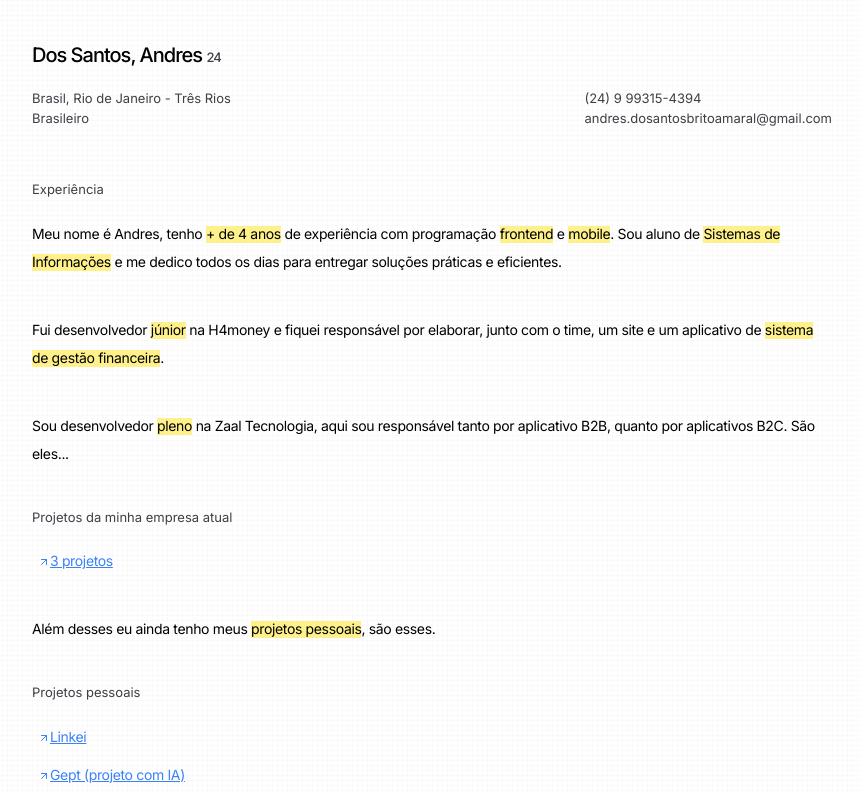
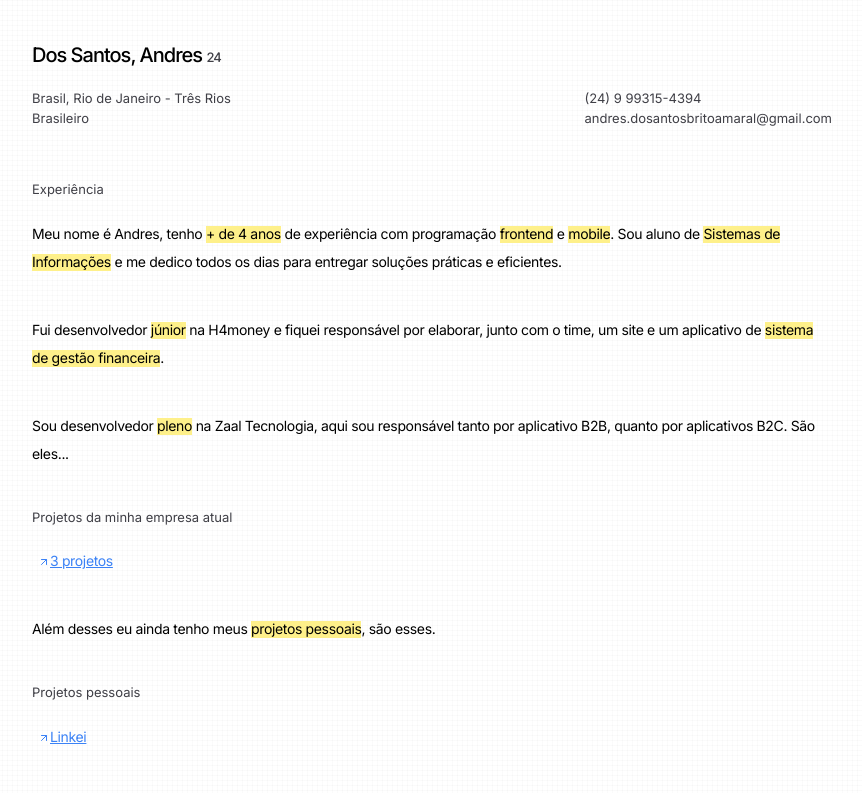
Before and after one commit to andres-dos-santos/hi, a Next.js app: page / in a window 1280 px wide. Shown: the top 793 px of the page, without its empty margins (208-1070 px from the left). Built offline with nearby package versions, Linux system fonts and the light colour scheme.

Commit message:
feat: remove link

```diff
--- a/app/(app)/page.tsx
+++ b/app/(app)/page.tsx
@@ -121,7 +121,7 @@ export default async function _page() {
       </span>
 
       <ul className="text-sm flex flex-col mb-10 leading-7 gap-2.5 -tracking-wide">
-        <Link href="#" className="flex items-center">
+        <Link href="https://play.google.com/store/apps/developer?id=Zaal+Tecnologia+da+Informa%C3%A7%C3%A3o+LTDA.&hl=pt_BR" className="flex items-center">
           <span className="hover:bg-blue-500/20 pl-1.5 pr-2.5 flex items-center">
             <ArrowUpRight className="size-3" />3 projetos
           </span>
@@ -147,12 +147,12 @@ export default async function _page() {
           </span>
         </Link>
 
-        <Link href="#" className="flex items-center">
+        {/* <Link href="#" className="flex items-center">
           <span className="hover:bg-blue-500/20 pl-1.5 pr-2.5 flex items-center">
             <ArrowUpRight className="size-3" />
             Gept (projeto com IA)
           </span>
-        </Link>
+        </Link> */}
       </ul>
 
       <span className="text-zinc-700 text-[13px] mb-5">Contatos</span>
```
